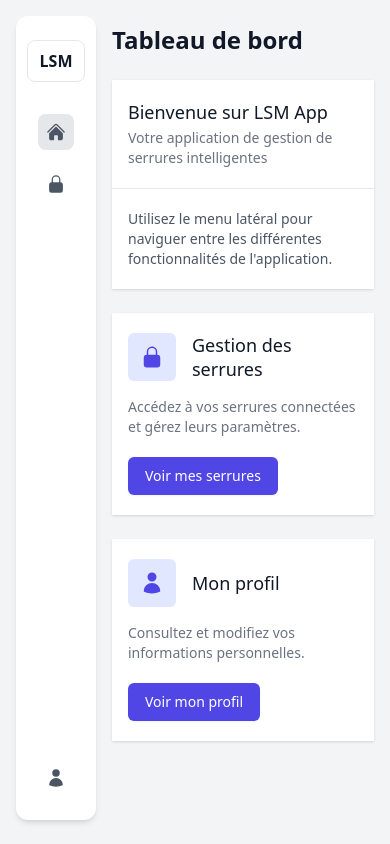
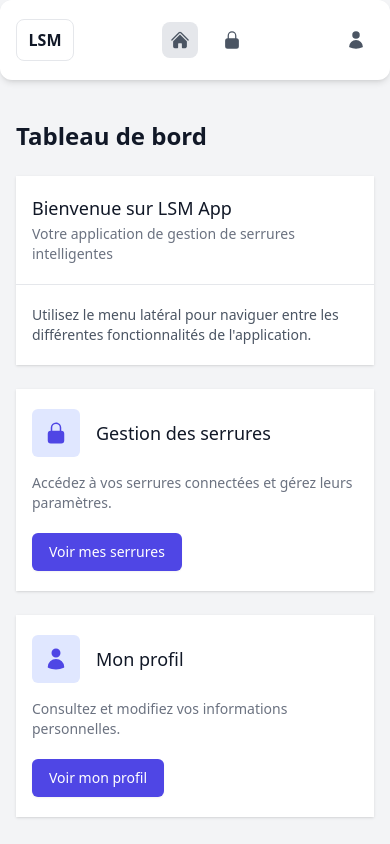
Before and after one commit to benoitjolly/lsm-nuxt, a Nuxt app: page / in a window 390 px wide. Built offline with nearby package versions, Linux system fonts and the light colour scheme; no server answers.

Commit message:
feat: menu mobile

```diff
--- a/layouts/default.vue
+++ b/layouts/default.vue
@@ -1,9 +1,11 @@
 <template>
-  <div class="flex min-h-screen bg-gray-100">
-    <!-- Menu latéral -->
-    <div class="w-20 bg-white shadow-md flex flex-col items-center py-6 fixed min-h-[calc(100%-40px)] my-4 mx-4 rounded-xl">
-      <!-- Logo en haut -->
-      <div class="mb-8">
+  <div class="min-h-screen bg-gray-100">
+    <!-- Menu - horizontal sur mobile, vertical sur desktop -->
+    <div class="bg-white shadow-md fixed rounded-xl z-10
+                sm:w-20 sm:min-h-[calc(100%-40px)] sm:my-4 sm:mx-4 sm:flex-col
+                w-full h-20 top-0 left-0 flex flex-row items-center justify-between px-4 py-2">
+      <!-- Logo -->
+      <div class="sm:mb-8 sm:mt-0 mt-0">
         <NuxtLink to="/" class="block p-2 rounded-lg border border-gray-200">
           <div class="w-10 h-6 flex items-center justify-center">
             <span class="text-gray-900 font-bold text-1xl p-2">LSM</span>
@@ -11,8 +13,10 @@
         </NuxtLink>
       </div>
 
+      <!-- Navigation links - centrés horizontalement sur mobile -->
+      <div class="flex sm:flex-col sm:space-y-4 flex-row space-x-4 sm:space-x-0">
         <!-- Lien Home -->
-      <NuxtLink to="/" class="p-2 mb-4 rounded-lg hover:bg-gray-100 flex items-center justify-center w-9 h-9" :class="{ 'bg-gray-200': $route.path === '/' }">
+        <NuxtLink to="/" class="p-2 rounded-lg hover:bg-gray-100 flex items-center justify-center w-9 h-9" :class="{ 'bg-gray-200': $route.path === '/' }">
           <svg xmlns="http://www.w3.org/2000/svg" viewBox="0 0 24 24" fill="currentColor" class="w-5 h-5 text-gray-600">
             <path d="M11.47 3.84a.75.75 0 011.06 0l8.69 8.69a.75.75 0 101.06-1.06l-8.689-8.69a2.25 2.25 0 00-3.182 0l-8.69 8.69a.75.75 0 001.061 1.06l8.69-8.69z" />
             <path d="M12 5.432l8.159 8.159c.03.03.06.058.091.086v6.198c0 1.035-.84 1.875-1.875 1.875H15a.75.75 0 01-.75-.75v-4.5a.75.75 0 00-.75-.75h-3a.75.75 0 00-.75.75V21a.75.75 0 01-.75.75H5.625a1.875 1.875 0 01-1.875-1.875v-6.198a2.29 2.29 0 00.091-.086L12 5.43z" />
@@ -20,27 +24,25 @@
         </NuxtLink>
 
         <!-- Lien Serrure -->
-      <NuxtLink to="/serrure" class="p-2 mb-4 rounded-lg hover:bg-gray-100 flex items-center justify-center w-9 h-9" :class="{ 'bg-gray-200': $route.path === '/serrure' }">
+        <NuxtLink to="/serrure" class="p-2 rounded-lg hover:bg-gray-100 flex items-center justify-center w-9 h-9" :class="{ 'bg-gray-200': $route.path === '/serrure' }">
           <svg xmlns="http://www.w3.org/2000/svg" viewBox="0 0 24 24" fill="currentColor" class="w-5 h-5 text-gray-600">
             <path fill-rule="evenodd" d="M12 1.5a5.25 5.25 0 00-5.25 5.25v3a3 3 0 00-3 3v6.75a3 3 0 003 3h10.5a3 3 0 003-3v-6.75a3 3 0 00-3-3v-3c0-2.9-2.35-5.25-5.25-5.25zm3.75 8.25v-3a3.75 3.75 0 10-7.5 0v3h7.5z" clip-rule="evenodd" />
           </svg>
         </NuxtLink>
+      </div>
 
-      <!-- Lien Profil (en bas) -->
-      <div class="mt-auto">
+      <!-- Lien Profil -->
+      <div class="sm:mt-auto">
         <NuxtLink to="/profile" class="p-2 rounded-lg hover:bg-gray-100 flex items-center justify-center w-9 h-9" :class="{ 'bg-gray-200': $route.path === '/profile' }">
           <svg xmlns="http://www.w3.org/2000/svg" viewBox="0 0 24 24" fill="currentColor" class="w-5 h-5 text-gray-600">
             <path fill-rule="evenodd" d="M7.5 6a4.5 4.5 0 119 0 4.5 4.5 0 01-9 0zM3.751 20.105a8.25 8.25 0 0116.498 0 .75.75 0 01-.437.695A18.683 18.683 0 0112 22.5c-2.786 0-5.433-.608-7.812-1.7a.75.75 0 01-.437-.695z" clip-rule="evenodd" />
           </svg>
         </NuxtLink>
       </div>
-
-      <!-- Bouton de déconnexion (tout en bas) -->
-
     </div>
 
-    <!-- Contenu principal -->
-    <div class="flex-1 ml-24">
+    <!-- Contenu principal - ajusté pour s'adapter à la position du menu -->
+    <div class="pt-24 sm:pt-0 sm:ml-24">
       <main class="py-6 px-4 sm:px-6 lg:px-8">
         <slot />
       </main>
```
Lines whose indentation alone changed are shown as unchanged.
